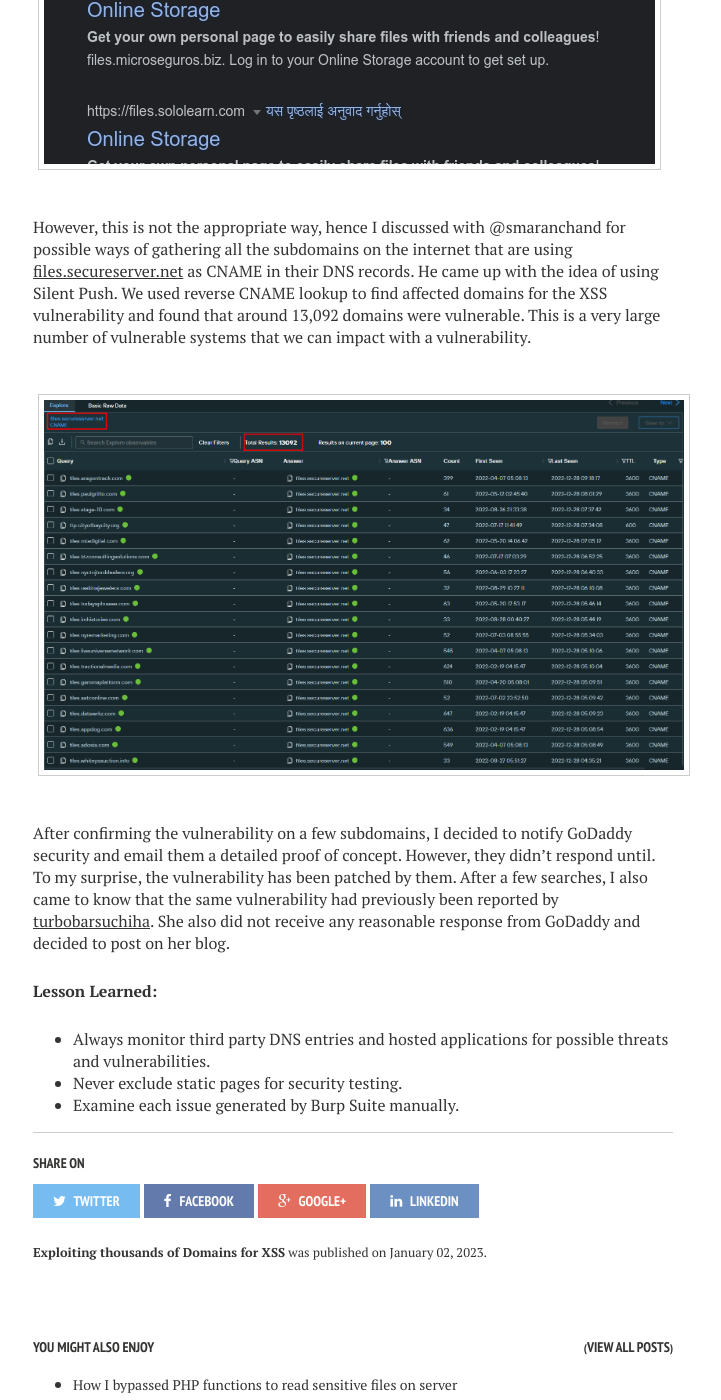
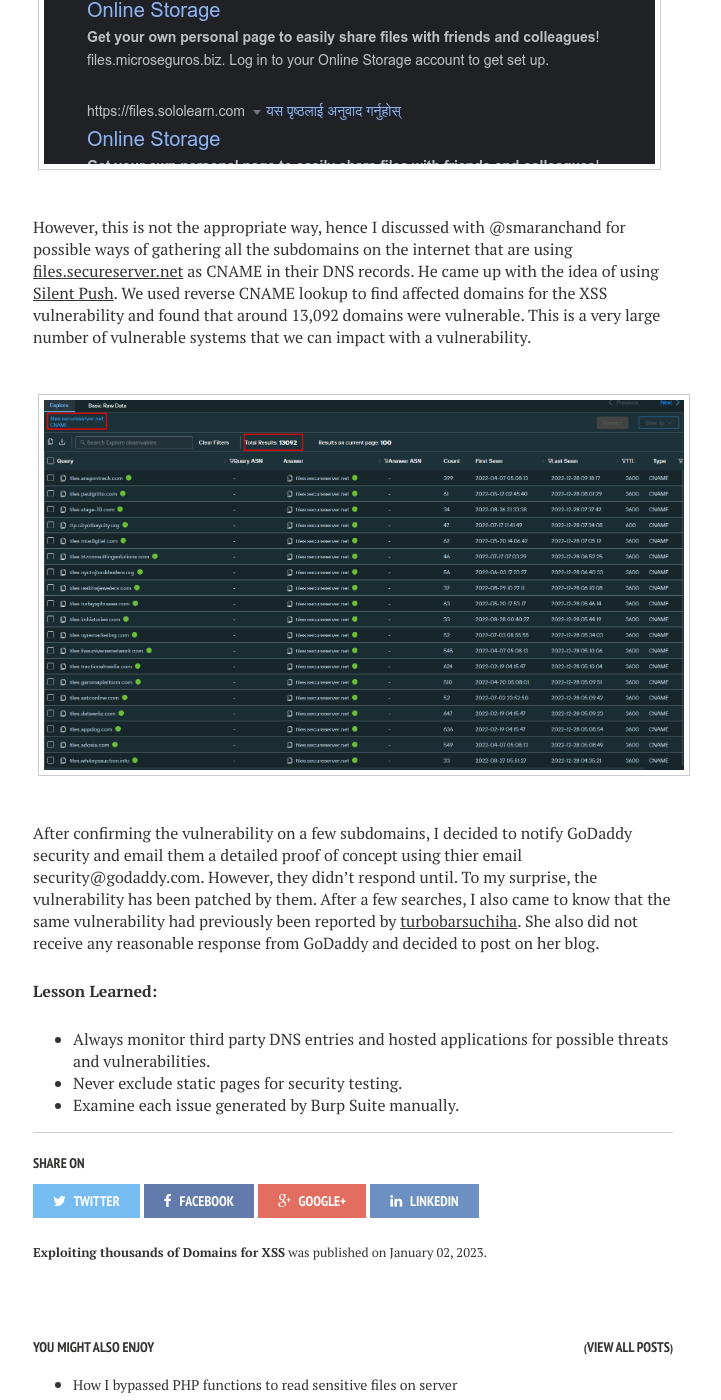
Before and after one commit to corrupted-brain/blog, a Jekyll site: the page built from _posts/2023-01-02-exploiting-thousands-of-domains-for-XSS.md, in a window 1280 px wide and 1400 px high, scrolled down 3206 px. Shown: the whole window, without its empty margins (287-1008 px from the left). Built offline with Jekyll 4.4.1, drawn with Linux system fonts in a browser that asks for light colours; some of the changed text lies outside the part shown.

Commit message:
added URL link

```diff
--- a/_posts/2023-01-02-exploiting-thousands-of-domains-for-XSS.md
+++ b/_posts/2023-01-02-exploiting-thousands-of-domains-for-XSS.md
@@ -28,11 +28,11 @@
 ![](/images/posts/godaddy/5.jpg)
 
 However, this is not the appropriate way, hence I discussed with @smaranchand for possible ways of gathering all the subdomains on the internet that are using [files.secureserver.net](http://files.secureserver.net/)
- as CNAME in their DNS records. He came up with the idea of using Silent Push. We used reverse CNAME lookup to find affected domains for the XSS vulnerability and found that around 13,092 domains were vulnerable. This is a very large number of vulnerable systems that we can impact with a vulnerability.
+ as CNAME in their DNS records. He came up with the idea of using [Silent Push](https://explore.silentpush.com/explore-result?name=files.secureserver.net&queryType=answer&type=CNAME). We used reverse CNAME lookup to find affected domains for the XSS vulnerability and found that around 13,092 domains were vulnerable. This is a very large number of vulnerable systems that we can impact with a vulnerability.
 
 ![](/images/posts/godaddy/6.png)
 
-After confirming the vulnerability on a few subdomains, I decided to notify GoDaddy security and email them a detailed proof of concept. However, they didn’t respond until. To my surprise, the vulnerability has been patched by them. After a few searches, I also came to know that the same vulnerability had previously been reported by [turbobarsuchiha](https://medium.com/@turbobarsuchiha?source=post_page-----5828c3e2040c--------------------------------). She also did not receive any reasonable response from GoDaddy and decided to post on her blog.
+After confirming the vulnerability on a few subdomains, I decided to notify GoDaddy security and email them a detailed proof of concept using thier email security@godaddy.com. However, they didn’t respond until. To my surprise, the vulnerability has been patched by them. After a few searches, I also came to know that the same vulnerability had previously been reported by [turbobarsuchiha](https://medium.com/@turbobarsuchiha?source=post_page-----5828c3e2040c--------------------------------). She also did not receive any reasonable response from GoDaddy and decided to post on her blog.
 
 **Lesson Learned:**
 
```
Also changed, not shown: other parts of _posts/2023-01-02-exploiting-thousands-of-domains-for-XSS.md (+2 -2 lines).
